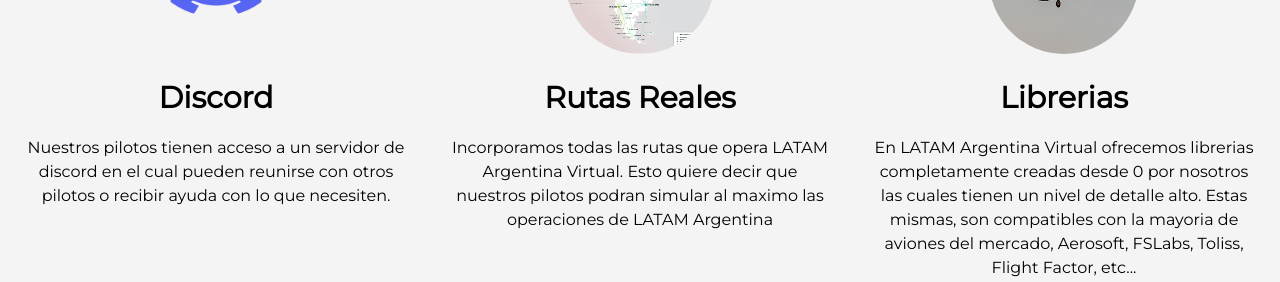
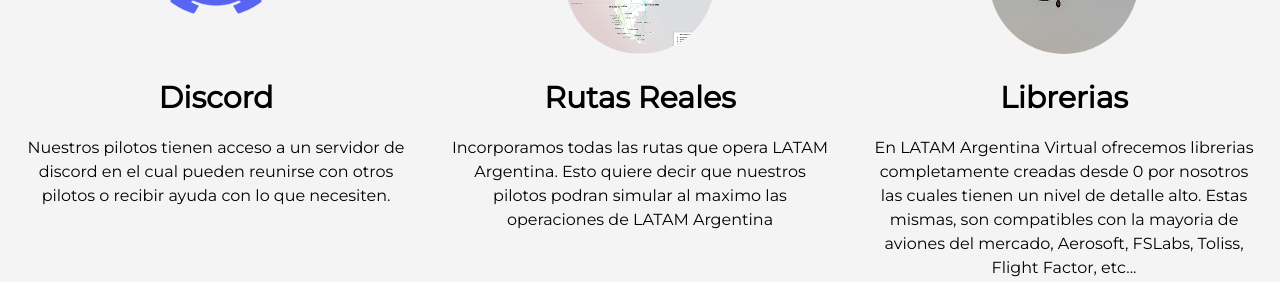
Before and after one commit to latam-va/web, a Next.js app: page / in a window 1280 px wide. Shown: the part 1040-1322 px from the top of the page. Built offline with nearby package versions, Linux system fonts and the light colour scheme; a web font is replaced by a local one.

Commit message:
Fixed keyword error

```diff
--- a/components/About/About.tsx
+++ b/components/About/About.tsx
@@ -35,7 +35,7 @@ const Offers = () => {
           <AboutSection
             imagen={rutas}
             titulo="Rutas Reales"
-            texto="Incorporamos todas las rutas que opera LATAM Argentina Virtual. Esto quiere decir que nuestros pilotos podran simular al maximo las operaciones de LATAM Argentina"
+            texto="Incorporamos todas las rutas que opera LATAM Argentina. Esto quiere decir que nuestros pilotos podran simular al maximo las operaciones de LATAM Argentina"
             alt="rutas reales"
           />
           <AboutSection
```
